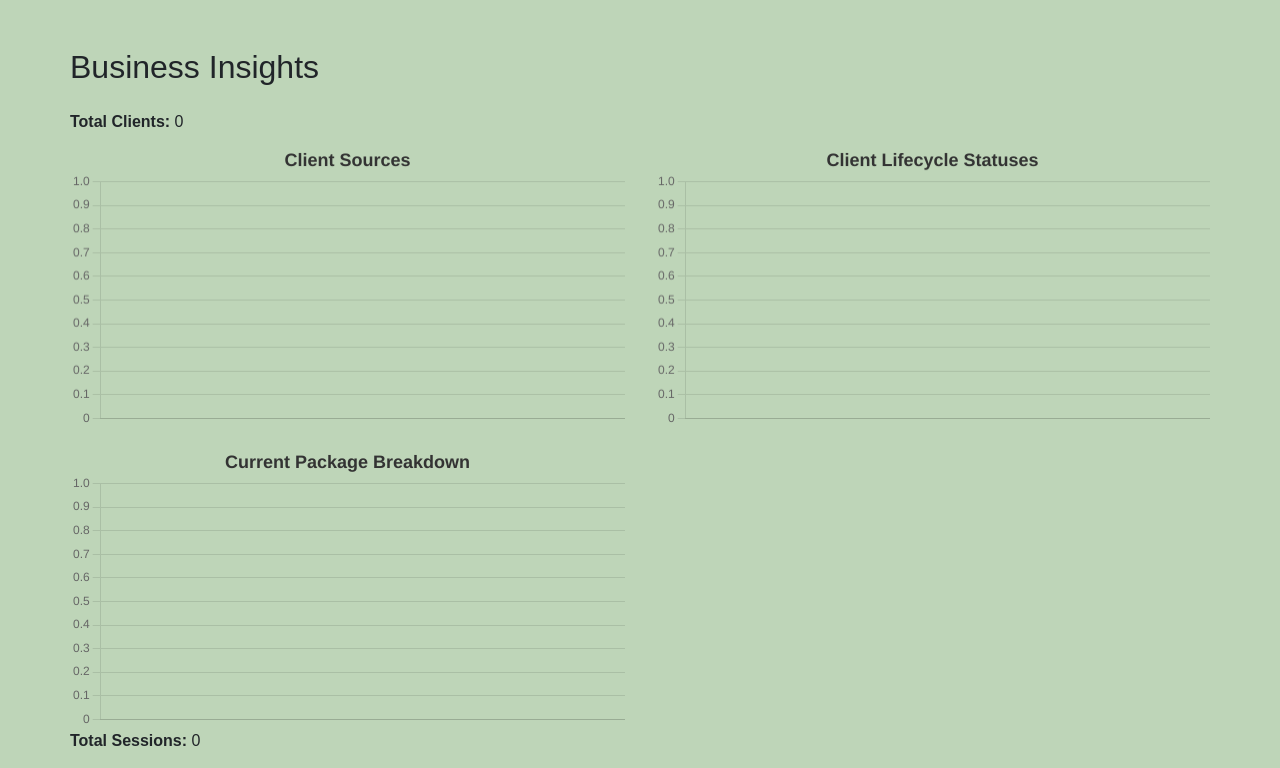
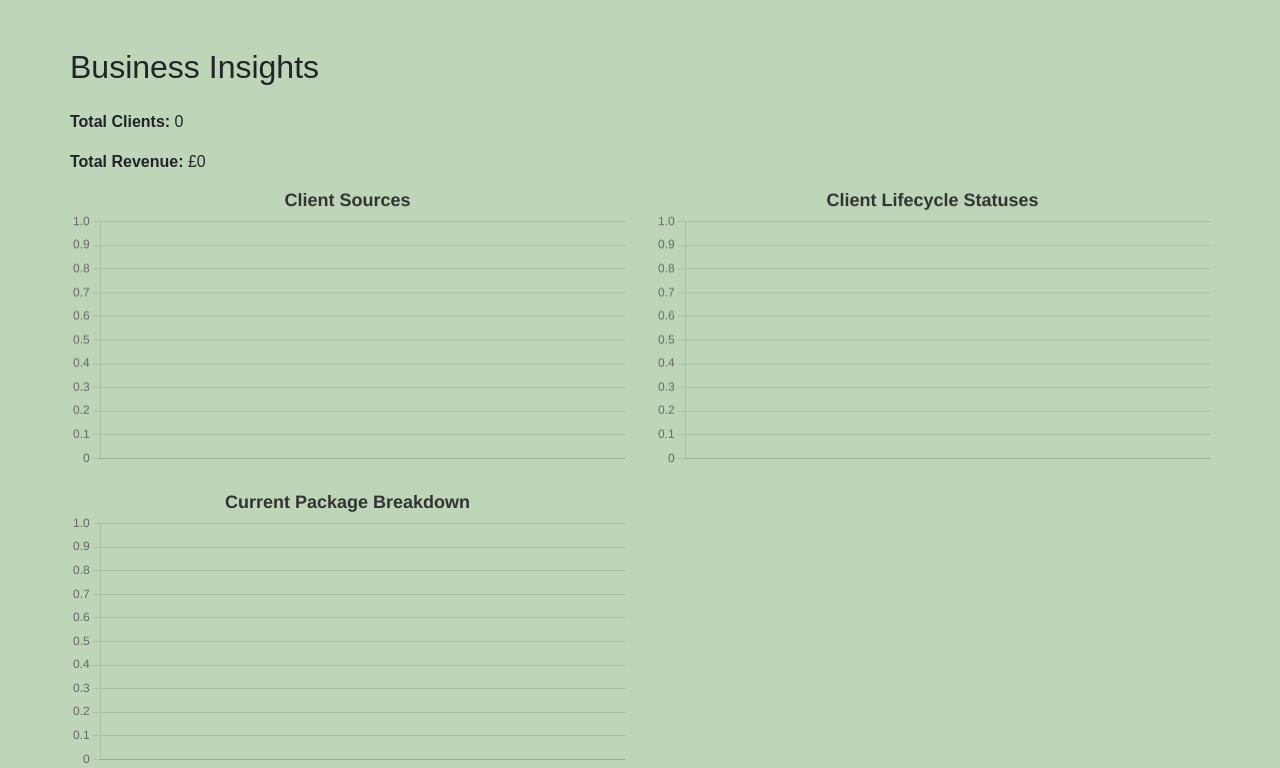
Before and after one commit to Robbolo/client-webapp, a Django app: page /insights/ in a window 1280 px wide. Shown: the part 56-824 px from the top of the page. Run offline with Django 5.2, Linux system fonts and the light colour scheme; data that the repository does not hold is empty; some libraries are stand-ins or nearby versions.

Commit message:
added total revenue to client and insights

```diff
--- a/src/clients/templates/clients/client_detail.html
+++ b/src/clients/templates/clients/client_detail.html
@@ -48,6 +48,7 @@
                 <div class="col-md-6 mb-3"><label>Current Package:</label><div>{{ client.current_package }}</div></div>
                 <div class="col-md-6 mb-3"><label>Frequency:</label><div>{{ client.frequency }}</div></div>
                 <div class="col-md-6 mb-3"><label>Payment Info:</label><div>{{ client.payment_info }}</div></div>
+                <div class="col-md-6 mb-3"><label>Total Invoiced Revenue:</label><div>£{{ client.total_revenue }}</div></div>
             </div>
         </div>
         </div>
--- a/src/clients/templates/clients/insights.html
+++ b/src/clients/templates/clients/insights.html
@@ -5,6 +5,9 @@
 <div class="container mt-5">
     <h2 class="mb-4">Business Insights</h2>
     <p><strong>Total Clients:</strong> {{ total_clients }}</p>
+    <p><strong>Total Revenue:</strong> £{{ total_revenue }}</p>
+
+
 
     <div class="row">
         <!-- NEW CHART - Step 1. add new canvas space and give canvas ID -->
--- a/src/clients/views/insights.py
+++ b/src/clients/views/insights.py
@@ -19,6 +19,7 @@ def business_insights(request):
     client_sources = list(Client.objects.values('client_source').annotate(count=Count('id')))
     lifecycle_statuses = list(Client.objects.values('client_lifecycle').annotate(count=Count('id')))
     payment_tiers = list(Client.objects.values('current_package').annotate(count=Count('id')))
+    total_revenue = sum(client.total_revenue for client in Client.objects.all())
      ## CHARTS FOR SESSIONS PER WEEK
         # calculate sessions per week for chart
     weekly_sessions = (
@@ -57,5 +58,6 @@ def business_insights(request):
         'session_types': json.dumps(session_types),
         'weekly_sessions': json.dumps(weekly_sessions_data),
         'monthly_clients': json.dumps(monthly_clients_data),
+        'total_revenue': total_revenue,
     }
     return render(request, 'clients/insights.html', context)
```
